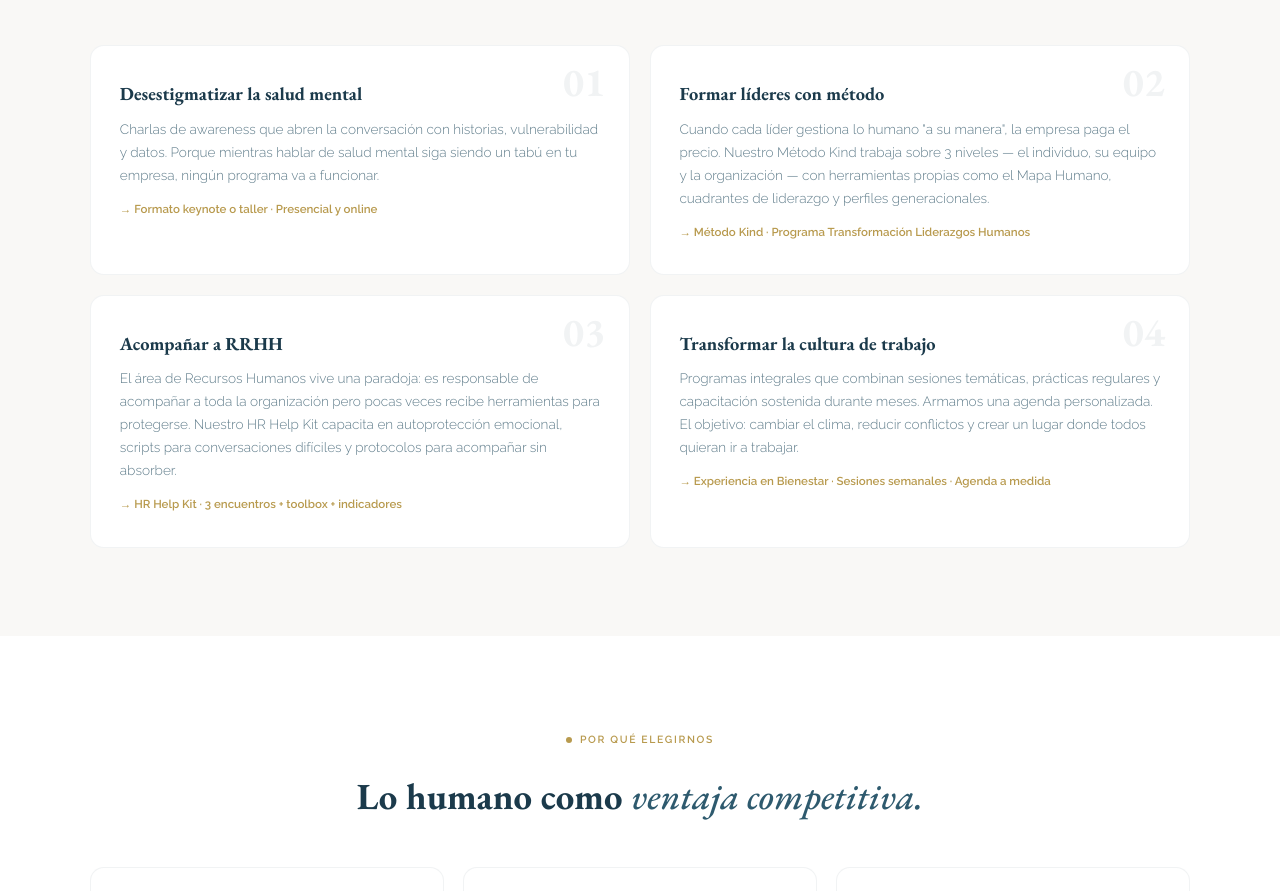
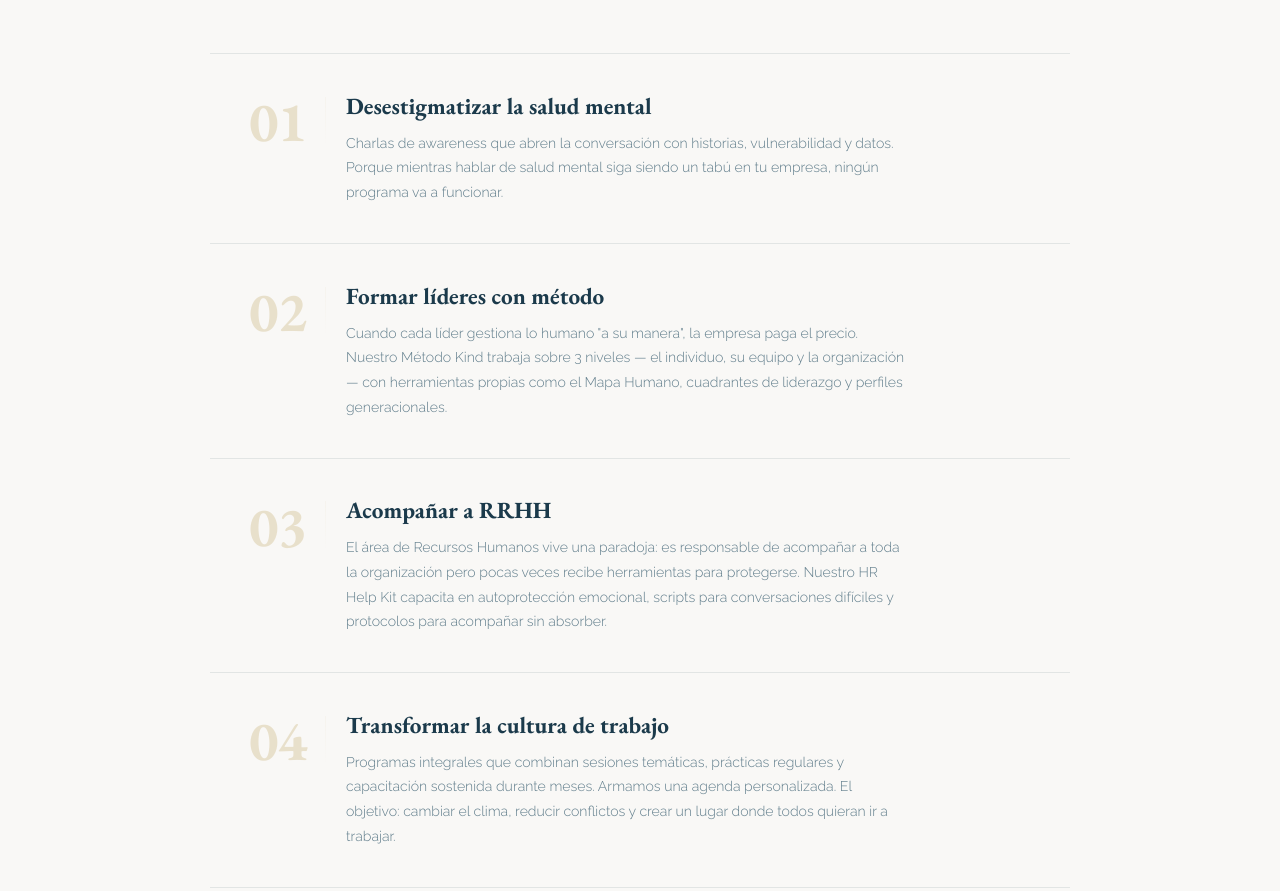
Before and after one commit to agusmilesi-collab/sentirmindfulness, a plain HTML site: page index.html in a window 1280 px wide. Shown: the part 1104-1995 px from the top of the page. Drawn offline with nearby package versions, Linux system fonts and the light colour scheme.

Commit message:
Redesign que-hacemos section: new layout for 4 axes
Replace 2-col card grid with an editorial numbered list layout.
Large gold numerals with a vertical divider line and horizontal rule
separators give the section a premium B2B character aligned with the
brand identity.

Co-Authored-By: Claude Sonnet 4.6 <noreply@anthropic.com>

```diff
--- a/index.html
+++ b/index.html
@@ -218,32 +218,36 @@
       <h2 class="s-title reveal d1">Trabajamos estratégicamente sobre los 4 ejes que generan <em>cambio real.</em></h2>
       <p class="s-sub reveal d2">No se puede transformar la cultura si primero no se abre la conversación. No se puede sostener el bienestar si los líderes no están preparados.</p>
     </div>
-    <div class="drivers-grid">
-      <div class="card driver-card reveal d1">
-        <div class="driver-num" aria-hidden="true">01</div>
+    <ol class="drivers-list" role="list">
+      <li class="driver-item reveal d1">
+        <div class="driver-item-num" aria-hidden="true">01</div>
+        <div class="driver-item-body">
           <h3>Desestigmatizar la salud mental</h3>
           <p>Charlas de awareness que abren la conversación con historias, vulnerabilidad y datos. Porque mientras hablar de salud mental siga siendo un tabú en tu empresa, ningún programa va a funcionar.</p>
-        <div class="driver-detail">→ Formato keynote o taller · Presencial y online</div>
         </div>
-      <div class="card driver-card reveal d2">
-        <div class="driver-num" aria-hidden="true">02</div>
+      </li>
+      <li class="driver-item reveal d2">
+        <div class="driver-item-num" aria-hidden="true">02</div>
+        <div class="driver-item-body">
           <h3>Formar líderes con método</h3>
           <p>Cuando cada líder gestiona lo humano "a su manera", la empresa paga el precio. Nuestro Método Kind trabaja sobre 3 niveles — el individuo, su equipo y la organización — con herramientas propias como el Mapa Humano, cuadrantes de liderazgo y perfiles generacionales.</p>
-        <div class="driver-detail">→ Método Kind · Programa Transformación Liderazgos Humanos</div>
         </div>
-      <div class="card driver-card reveal d3">
-        <div class="driver-num" aria-hidden="true">03</div>
+      </li>
+      <li class="driver-item reveal d3">
+        <div class="driver-item-num" aria-hidden="true">03</div>
+        <div class="driver-item-body">
           <h3>Acompañar a RRHH</h3>
           <p>El área de Recursos Humanos vive una paradoja: es responsable de acompañar a toda la organización pero pocas veces recibe herramientas para protegerse. Nuestro HR Help Kit capacita en autoprotección emocional, scripts para conversaciones difíciles y protocolos para acompañar sin absorber.</p>
-        <div class="driver-detail">→ HR Help Kit · 3 encuentros + toolbox + indicadores</div>
         </div>
-      <div class="card driver-card reveal d4">
-        <div class="driver-num" aria-hidden="true">04</div>
+      </li>
+      <li class="driver-item reveal d4">
+        <div class="driver-item-num" aria-hidden="true">04</div>
+        <div class="driver-item-body">
           <h3>Transformar la cultura de trabajo</h3>
           <p>Programas integrales que combinan sesiones temáticas, prácticas regulares y capacitación sostenida durante meses. Armamos una agenda personalizada. El objetivo: cambiar el clima, reducir conflictos y crear un lugar donde todos quieran ir a trabajar.</p>
-        <div class="driver-detail">→ Experiencia en Bienestar · Sesiones semanales · Agenda a medida</div>
         </div>
-    </div>
+      </li>
+    </ol>
   </div>
 </section>
 
--- a/styles.css
+++ b/styles.css
@@ -531,41 +531,74 @@ section {
 .drivers-header {
   text-align: center;
   max-width: 620px;
-  margin: 0 auto 3rem;
+  margin: 0 auto 3.5rem;
 }
 
 .drivers-header .s-sub {
   margin: 0 auto;
 }
 
-.drivers-grid {
-  display: grid;
-  grid-template-columns: repeat(2, 1fr);
-  gap: 1.2rem;
+/* List layout */
+.drivers-list {
+  list-style: none;
+  padding: 0;
+  margin: 0;
+  max-width: 860px;
+  margin-left: auto;
+  margin-right: auto;
 }
 
-.driver-card {
-  position: relative;
-  overflow: hidden;
+.driver-item {
+  display: grid;
+  grid-template-columns: 6rem 1fr;
+  gap: 0 2.5rem;
+  padding: 2.4rem 0;
+  border-bottom: 1px solid var(--border-med);
+  align-items: start;
 }
 
-.driver-num {
+.driver-item:first-child {
+  border-top: 1px solid var(--border-med);
+}
+
+.driver-item-num {
   font-family: var(--heading);
-  font-size: 2.5rem;
+  font-size: 3.5rem;
+  font-weight: 700;
+  line-height: 1;
+  color: var(--gold);
+  opacity: 0.25;
+  padding-top: 0.1rem;
+  letter-spacing: -0.02em;
+  text-align: right;
+  position: relative;
+}
+
+.driver-item-num::after {
+  content: '';
+  position: absolute;
+  top: 0.25rem;
+  bottom: 0.25rem;
+  right: -1.25rem;
+  width: 1.5px;
+  background: linear-gradient(to bottom, var(--gold-border), transparent);
+}
+
+.driver-item-body h3 {
+  font-family: var(--heading);
+  font-size: clamp(1.2rem, 2vw, 1.45rem);
   font-weight: 700;
   color: var(--navy);
-  opacity: 0.06;
-  position: absolute;
-  top: 1rem;
-  right: 1.5rem;
-  line-height: 1;
+  line-height: 1.2;
+  margin-bottom: 0.65rem;
 }
 
-.driver-detail {
-  margin-top: 0.8rem;
-  font-size: 0.72rem;
-  color: var(--gold);
-  font-weight: 600;
+.driver-item-body p {
+  font-size: 0.88rem;
+  color: var(--text-sec);
+  line-height: 1.75;
+  font-weight: 300;
+  max-width: 560px;
 }
 
 /* ===== DIFERENCIAL ===== */
@@ -1361,11 +1394,24 @@ footer {
 
 /* ===== RESPONSIVE ===== */
 @media (max-width: 968px) {
-  .drivers-grid,
   .dif-grid,
   .dif-row-2,
   .cierre-grid {
     grid-template-columns: 1fr;
+  }
+
+  .driver-item {
+    grid-template-columns: 4rem 1fr;
+    gap: 0 1.5rem;
+    padding: 1.8rem 0;
+  }
+
+  .driver-item-num {
+    font-size: 2.5rem;
+  }
+
+  .driver-item-num::after {
+    right: -0.75rem;
   }
 
   .od-grid {
@@ -1401,6 +1447,24 @@ footer {
 @media (max-width: 600px) {
   :root {
     --section-pad: 4rem 1.2rem;
+  }
+
+  .driver-item {
+    grid-template-columns: 3rem 1fr;
+    gap: 0 1rem;
+    padding: 1.5rem 0;
+  }
+
+  .driver-item-num {
+    font-size: 2rem;
+  }
+
+  .driver-item-num::after {
+    right: -0.5rem;
+  }
+
+  .driver-item-body h3 {
+    font-size: 1.1rem;
   }
 
   .hero {
```
Lines whose indentation alone changed are shown as unchanged.
